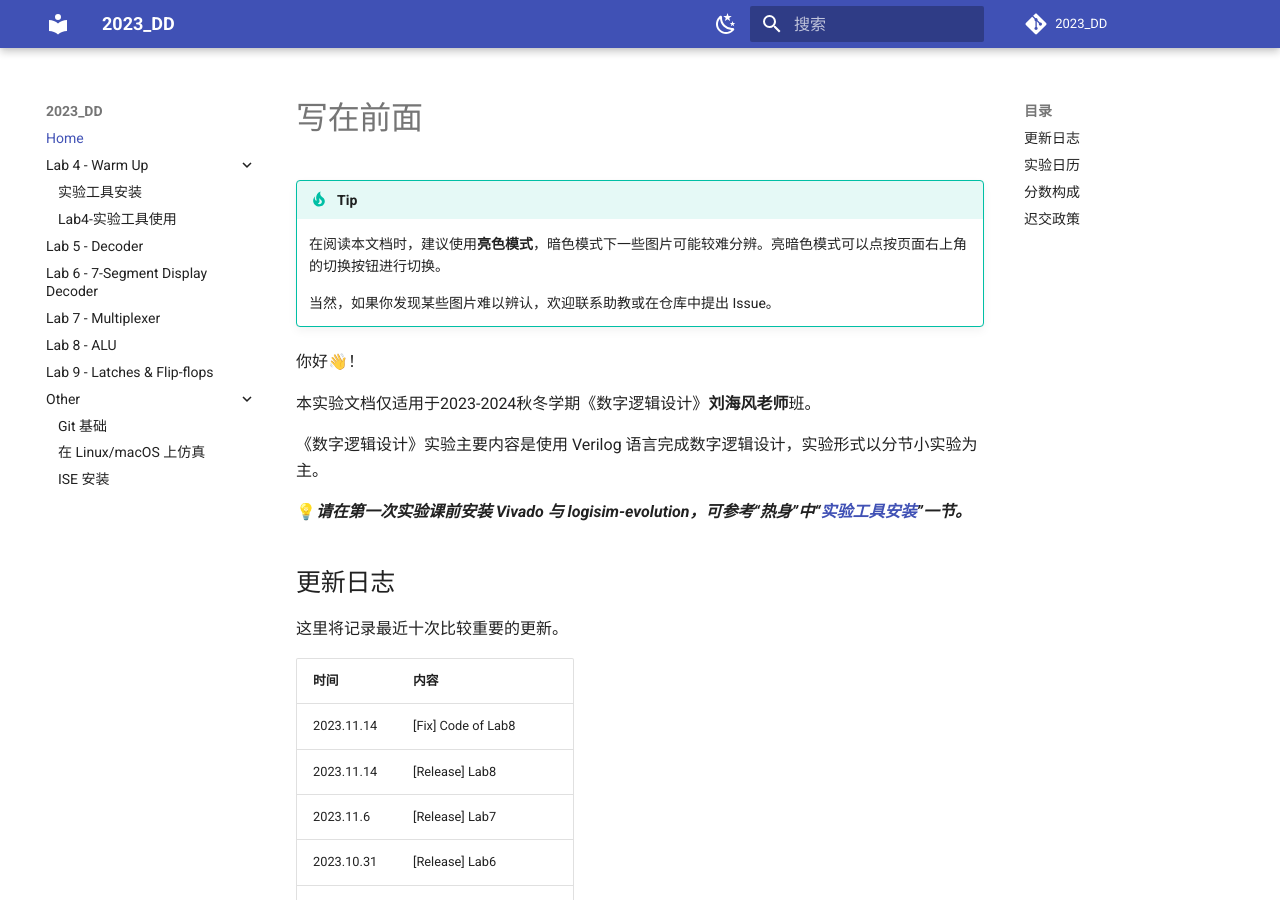
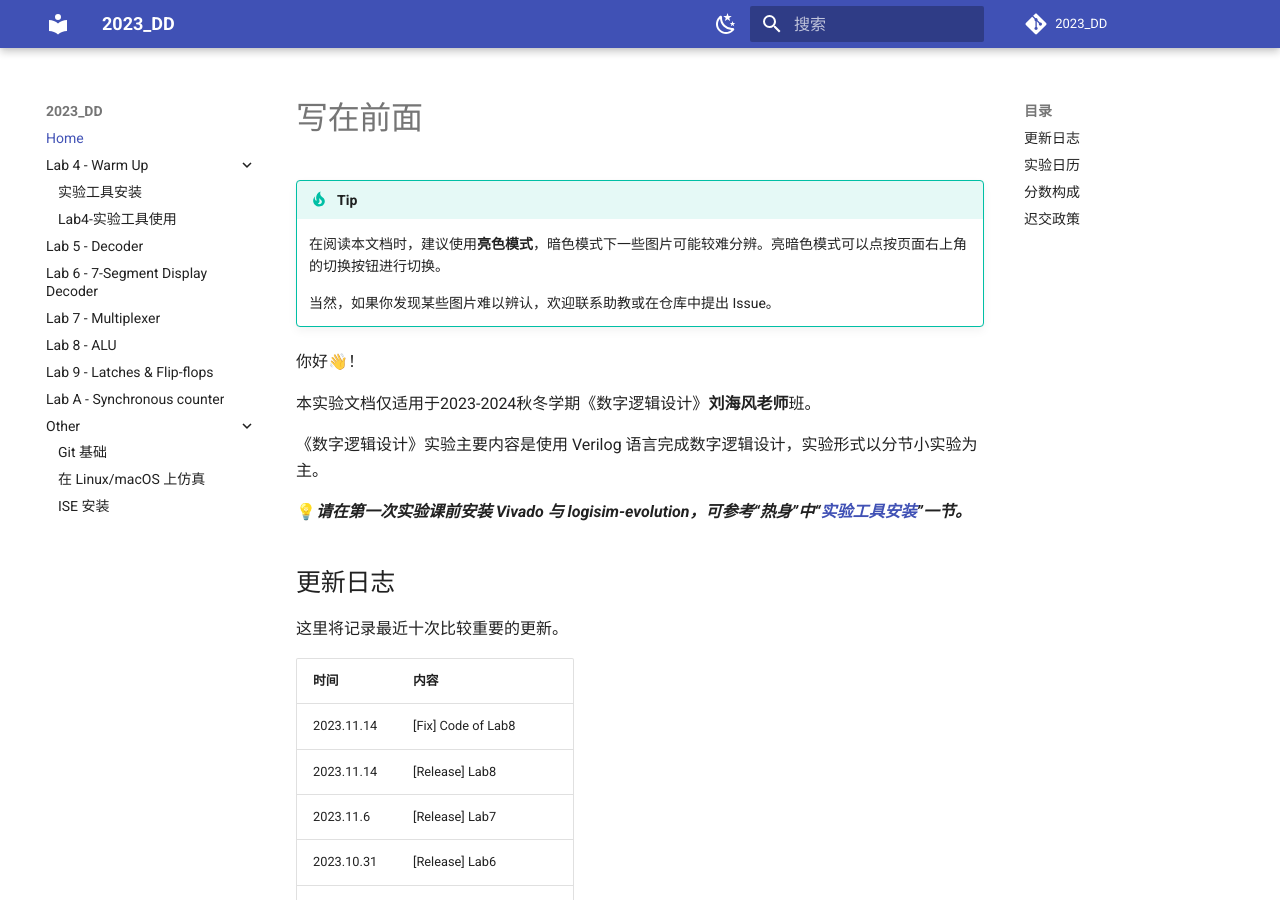
Before and after one commit to Guahao31/2023_DD, an MkDocs documentation site: the page built from docs/index.md, in a window 1280 px wide and 900 px high. Built offline with MkDocs 1.6.1 and Material for MkDocs 9.7.7, drawn with Linux system fonts in a browser that asks for light colours; a script that is not in the unit is left out; comment, search, counter and statistics services are not loaded.

Commit message:
init: lab10

```diff
--- a/mkdocs.yml
+++ b/mkdocs.yml
@@ -70,6 +70,7 @@ nav:
   - Lab 7 - Multiplexer: lab7/multiplexer.md
   - Lab 8 - ALU: lab8/ALU.md
   - Lab 9 - Latches & Flip-flops: lab9/latches_flip_flops.md
+  - Lab A - Synchronous counter: labA/sync_counter.md
   - Other:
     - Git 基础: Other/about_git.md
     - 在 Linux/macOS 上仿真: Other/Verilog_Simulation.md
```
Also changed, not shown: docs/labA/sync_counter.md (added, +1 -0 lines).
